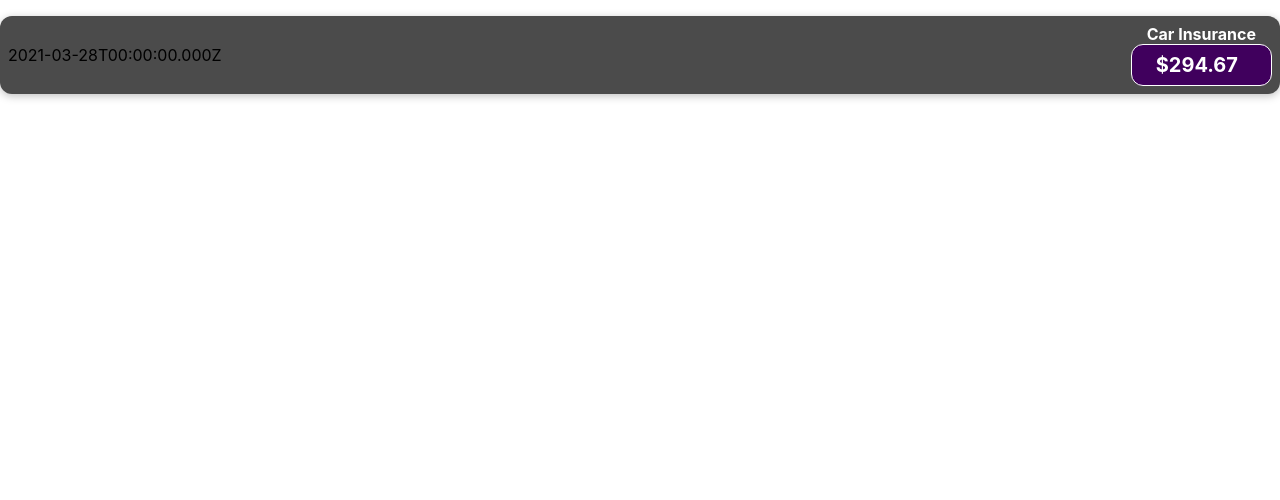
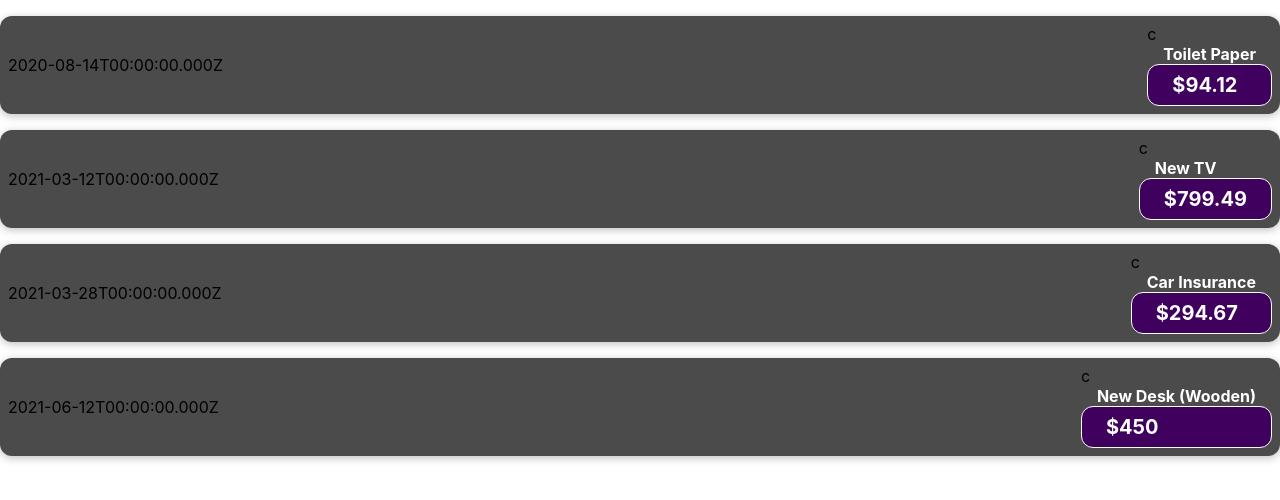
Before and after one commit to qweered/expences-tracker, a React (Create React App) app: page / in a window 1280 px wide. Shown: the top 500 px of the page. Built offline with nearby package versions, Linux system fonts and the light colour scheme.

Commit message:
passing data through props

```diff
--- a/src/App.js
+++ b/src/App.js
@@ -2,11 +2,36 @@
 import ExpenseItem from "./components/Expenseitem";
 
 function App() {
-  return (
-    <div>
-      <ExpenseItem></ExpenseItem>
-    </div>
-  );
+    const expenses = [
+        {
+            id: 'e1',
+            title: 'Toilet Paper',
+            amount: 94.12,
+            date: new Date(2020, 7, 14),
+        },
+        {id: 'e2', title: 'New TV', amount: 799.49, date: new Date(2021, 2, 12)},
+        {
+            id: 'e3',
+            title: 'Car Insurance',
+            amount: 294.67,
+            date: new Date(2021, 2, 28),
+        },
+        {
+            id: 'e4',
+            title: 'New Desk (Wooden)',
+            amount: 450,
+            date: new Date(2021, 5, 12),
+        },
+    ];
+
+    return (
+        <div>
+            <ExpenseItem title={expenses[0].title} amount={expenses[0].amount} date={expenses[0].date}></ExpenseItem>
+            <ExpenseItem title={expenses[1].title} amount={expenses[1].amount} date={expenses[1].date}></ExpenseItem>
+            <ExpenseItem title={expenses[2].title} amount={expenses[2].amount} date={expenses[2].date}></ExpenseItem>
+            <ExpenseItem title={expenses[3].title} amount={expenses[3].amount} date={expenses[3].date}></ExpenseItem>
+        </div>
+    );
 }
 
 export default App;
--- a/src/components/Expenseitem.js
+++ b/src/components/Expenseitem.js
@@ -1,17 +1,14 @@
 import React from 'react';
 import './ExpenseItem.css'
 
-function ExpenseItem() {
-    const expenseDate = new Date(2021,2,28);
-    const expenseTile = 'Car Insurance';
-    const expenseAmount = 294.67;
+function ExpenseItem({date, title, amount}) {
 
     return (
         <div className='expense-item'>
-            <div className='expense-item__description'>{expenseDate.toISOString()}</div>
-            <div>
-                <h2>{expenseTile}</h2>
-                <div className='expense-item__price'>${expenseAmount}</div>
+            <div className='expense-item__description'>{date.toISOString()}</div>
+            <div>c
+                <h2>{title}</h2>
+                <div className='expense-item__price'>${amount}</div>
             </div>
         </div>
     );
```
